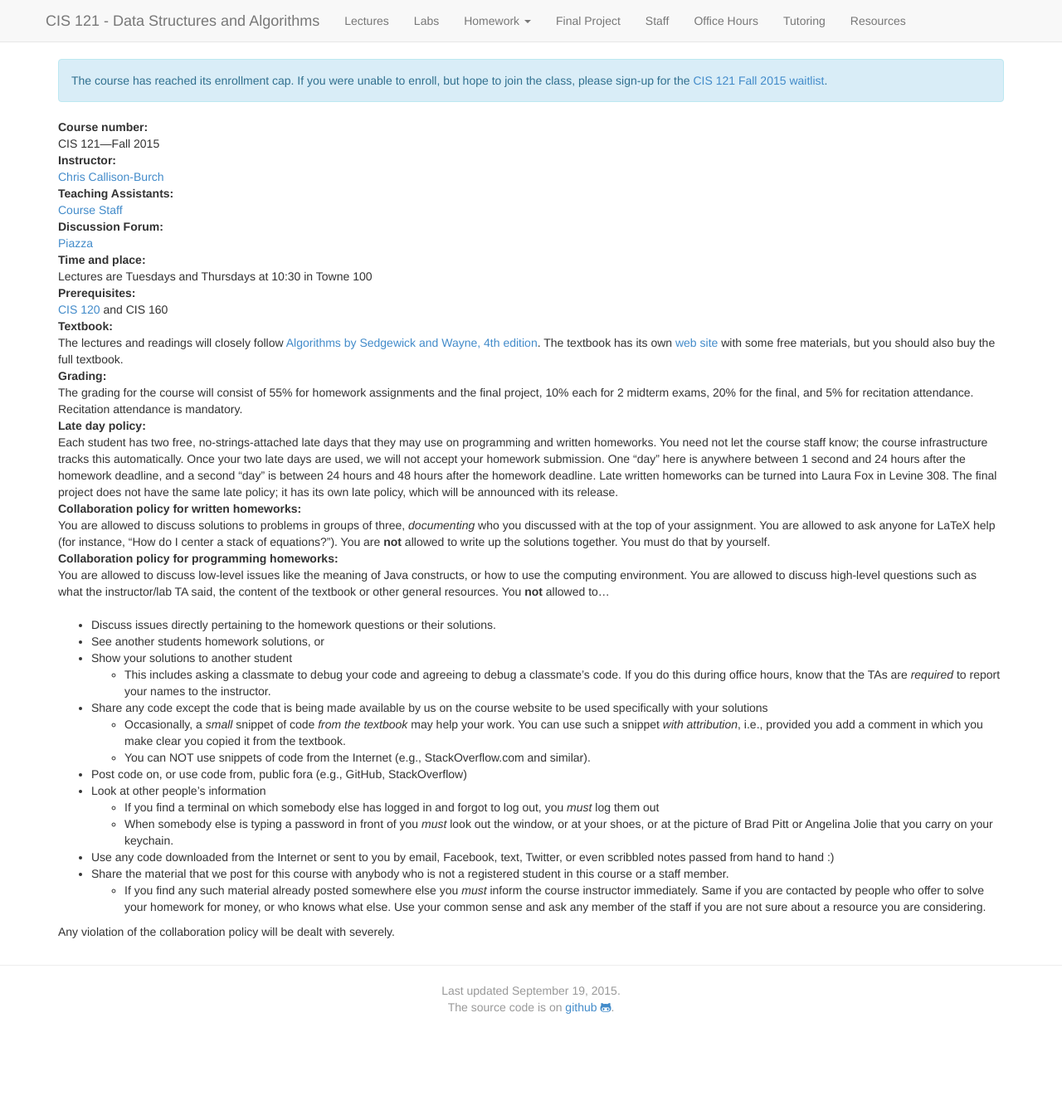
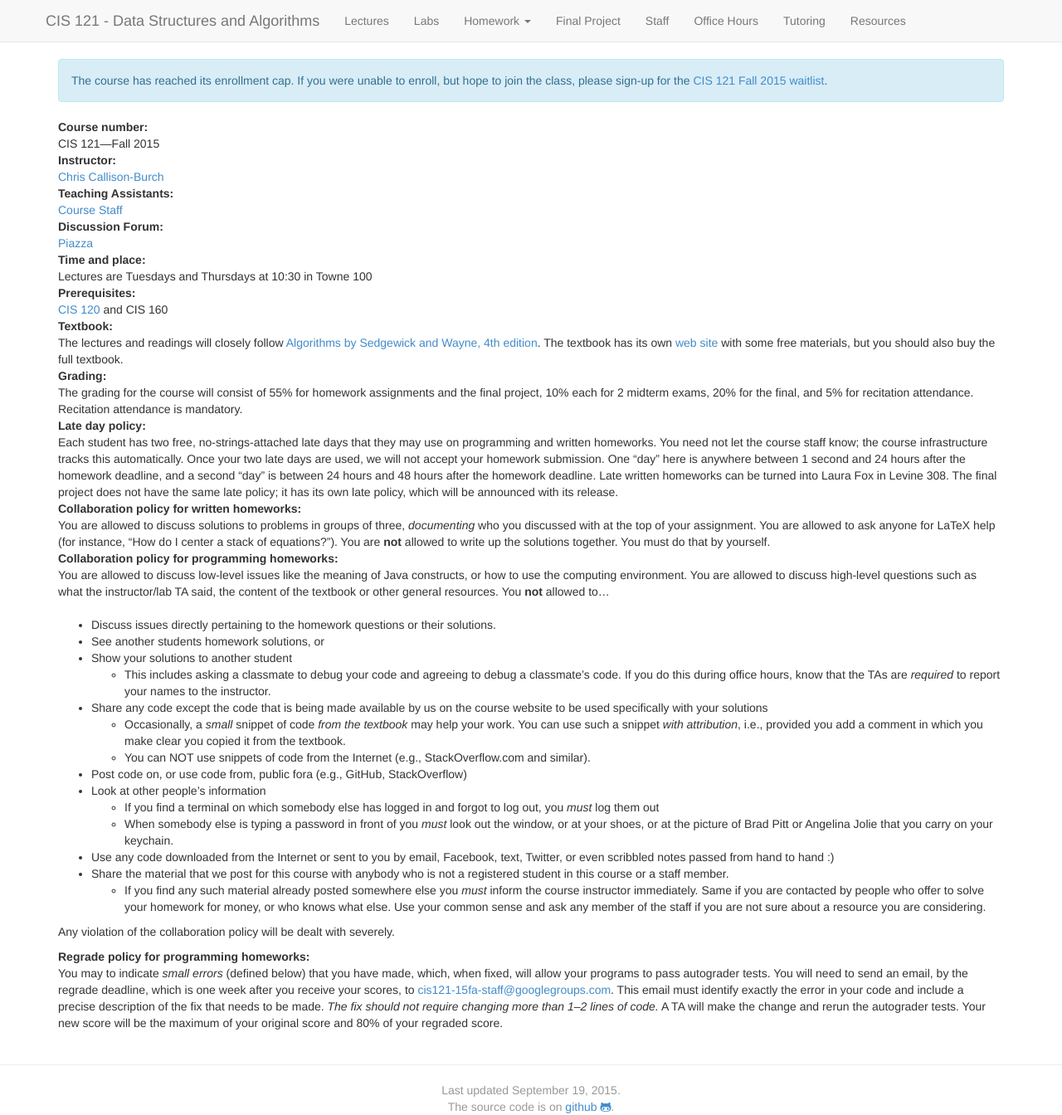
Before and after one commit to callison-burch/data-structures-and-algorithms, a Jekyll site: the page built from index.md, in a window 1280 px wide. Shown: the whole page at 83% size. Built offline with Jekyll 4.4.1, drawn with Linux system fonts in a browser that asks for light colours; nearby versions of some CDN libraries; before the commit the page ends 1224 px from its top, so only the background shows below that.

Commit message:
Add regrade policy

```diff
--- a/index.md
+++ b/index.md
@@ -80,3 +80,15 @@ Collaboration policy for programming homeworks:
         considering.
 
 Any violation of the collaboration policy will be dealt with severely.
+
+Regrade policy for programming homeworks:
+: You may to indicate *small errors* (defined below) that you have made, which,
+    when fixed, will allow your programs to pass autograder tests. You will need
+    to send an email, by the regrade deadline, which is one week after you
+    receive your scores, to
+    [cis121-15fa-staff@googlegroups.com](mailto:cis121-15fa-staff@googlegroups.com).
+    This email must identify exactly the error in your code and include a
+    precise description of the fix that needs to be made. *The fix should not
+    require changing more than 1--2 lines of code.* A TA will make the change
+    and rerun the autograder tests. Your new score will be the maximum of your
+    original score and 80% of your regraded score.
```
